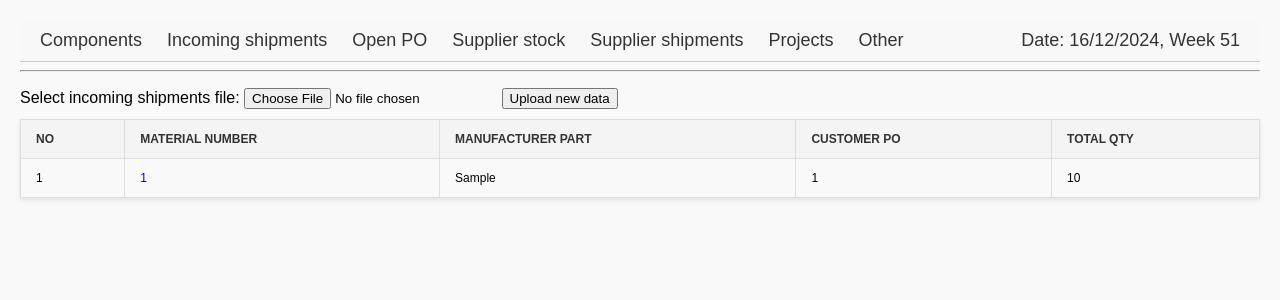
After one commit to johnny-sky91/ComponentGuide, a Flask app: page /incoming_shipments in a window 1280 px wide. The commit adds this page. Shown: the top 300 px of the page. Run offline with Flask 3, Linux system fonts and the light colour scheme; tables that the repository leaves empty hold one stand-in row (values such as "Sample post"); some libraries are stand-ins or nearby versions.

Commit message:
incoming shipments added

```diff
--- a/app/routes.py
+++ b/app/routes.py
@@ -17,6 +17,7 @@ from app.models import (
     SupplierShipment,
     SupplierStock,
     OpenPo,
+    IncomingShipment,
 )
 from app.forms import (
     AddComponent,
@@ -45,12 +46,6 @@ def all_components():
         "all": {
             "query": Component.query.order_by(Component.id.asc()),
             "title": "All components",
-        },
-        "incoming_shipments": {
-            "query": Component.query.filter(
-                Component.incoming_shipments_qty > 0
-            ).order_by(Component.id.asc()),
-            "title": "Incoming shipments",
         },
     }
 
@@ -231,6 +226,58 @@ def prepare_supplier_shipments_data(shipment_file):
     return ready_data
 
 
+@app.route("/incoming_shipments", methods=["GET", "POST"])
+def incoming_shipments():
+    shipments = IncomingShipment.query.order_by(IncomingShipment.component_id.desc())
+    components = [Component.query.get(shipment.component_id) for shipment in shipments]
+    all_shipments_info = zip(components, shipments)
+    return render_template(
+        "incoming_shipments.html",
+        title="Incoming shipments",
+        all_shipments_info=all_shipments_info,
+    )
+
+
+@app.route("/incoming_shipments/update_incoming_shipments", methods=["GET", "POST"])
+def update_incoming_shipments():
+    IncomingShipment.query.delete()
+    db.session.commit()
+    file = request.files["file"]
+    file.save(file.filename)
+    incoming_shipments = prepare_incoming_shipments_data(shipment_file=file)
+    for index, row in incoming_shipments.iterrows():
+        try:
+            component = (
+                Component.query.filter_by(material_number=int(row["Customer Part #"]))
+                .first()
+                .id
+            )
+            new_shipment = IncomingShipment(
+                component_id=component,
+                incoming_shipments_qty=int(row["Ship out QTY"]),
+                customer_po=int(row["FTS order"]),
+            )
+            db.session.add(new_shipment)
+            db.session.commit()
+        except AttributeError:
+            pass
+
+    os.remove(file.filename)
+    return redirect(request.referrer)
+
+
+def prepare_incoming_shipments_data(shipment_file):
+    data = pd.read_excel(shipment_file)
+    ready_list = [
+        "Customer Part #",
+        "Ship out QTY",
+        "FTS order",
+    ]
+    ready_data = data[ready_list]
+    ready_data.reset_index(drop=True, inplace=True)
+    return ready_data
+
+
 @app.route("/all_components/add_new_component", methods=["GET", "POST"])
 def add_new_component():
     form = AddComponent()
@@ -258,6 +305,7 @@ def component_view(id):
         .order_by(SupplierShipment.mad_date.desc())
         .all()
     )
+    incoming_shipments = IncomingShipment.query.filter_by(component_id=id).all()
     component_stock = SupplierStock.query.filter_by(component_id=id).first()
     if component_stock is None:
         component_stock = 0
@@ -278,6 +326,7 @@ def component_view(id):
         supplier_shipments=supplier_shipments,
         component_stock=component_stock,
         open_po=open_po,
+        incoming_shipments=incoming_shipments,
     )
 
 
--- a/app/templates/base.html
+++ b/app/templates/base.html
@@ -13,7 +13,7 @@
         <div class="menu">
             <div>
                 <a href="/all_components">Components</a>
-                <a href="/all_components?filter=incoming_shipments">Incoming shipments</a>
+                <a href="/incoming_shipments">Incoming shipments</a>
                 <a href="/open_po">Open PO</a>
                 <a href="/supplier_stock">Supplier stock</a>
                 <a href="/supplier_shipments">Supplier shipments</a>
--- a/app/templates/component.html
+++ b/app/templates/component.html
@@ -67,7 +67,7 @@
                     </tr>
                     <tr>
                         <th>Incoming shipments [QTY]</th>
-                        <td><a href="{{ url_for('update_component_qty', id=component.id, qty_type='incoming_shipments_qty', qty_name='incoming shipments') }}">{{ component.incoming_shipments_qty }}</a></td>
+                        <td>{{ incoming_shipments | sum(attribute='incoming_shipments_qty')}}</td>
                     </tr>
                     <tr>
                         <th>Supplier stock [QTY]</th>
--- /dev/null
+++ b/app/templates/incoming_shipments.html
@@ -0,0 +1,31 @@
+{% extends "base.html" %}
+{% block content %}
+<body>
+    <form action="{{ url_for('update_incoming_shipments') }}" method="post" enctype="multipart/form-data">
+        <label for="incoming_shipment">Select incoming shipments file:</label>
+        <input type="file" name="file" accept=".xlsx, .xls" id="incoming_shipment">
+        <input type="submit" value="Upload new data">
+    </form>
+    <table>
+        <thead>
+            <tr>
+                <th>No</th>
+                <th>Material number</th>
+                <th>Manufacturer part</th>
+                <th>Customer PO</th>
+                <th>Total QTY</th>
+        </thead>
+        <tbody>
+                {% for shipment in all_shipments_info %}
+                <tr>
+                    <td>{{ loop.index }}</td>
+                    <td><a href="{{ url_for('component_view', id=shipment[0].id) }}">{{ shipment[0].material_number }}</td>
+                    <td>{{ shipment[0].manufacturer_part }}</td>
+                    <td>{{ shipment[1].customer_po }}</td>
+                    <td>{{ shipment[1].incoming_shipments_qty }}</td>
+                </tr>
+                {% endfor %}
+        </tbody>
+    </table>
+</body>
+{% endblock %}
```
Also changed, not shown: app/models.py (+8 -1 lines).
